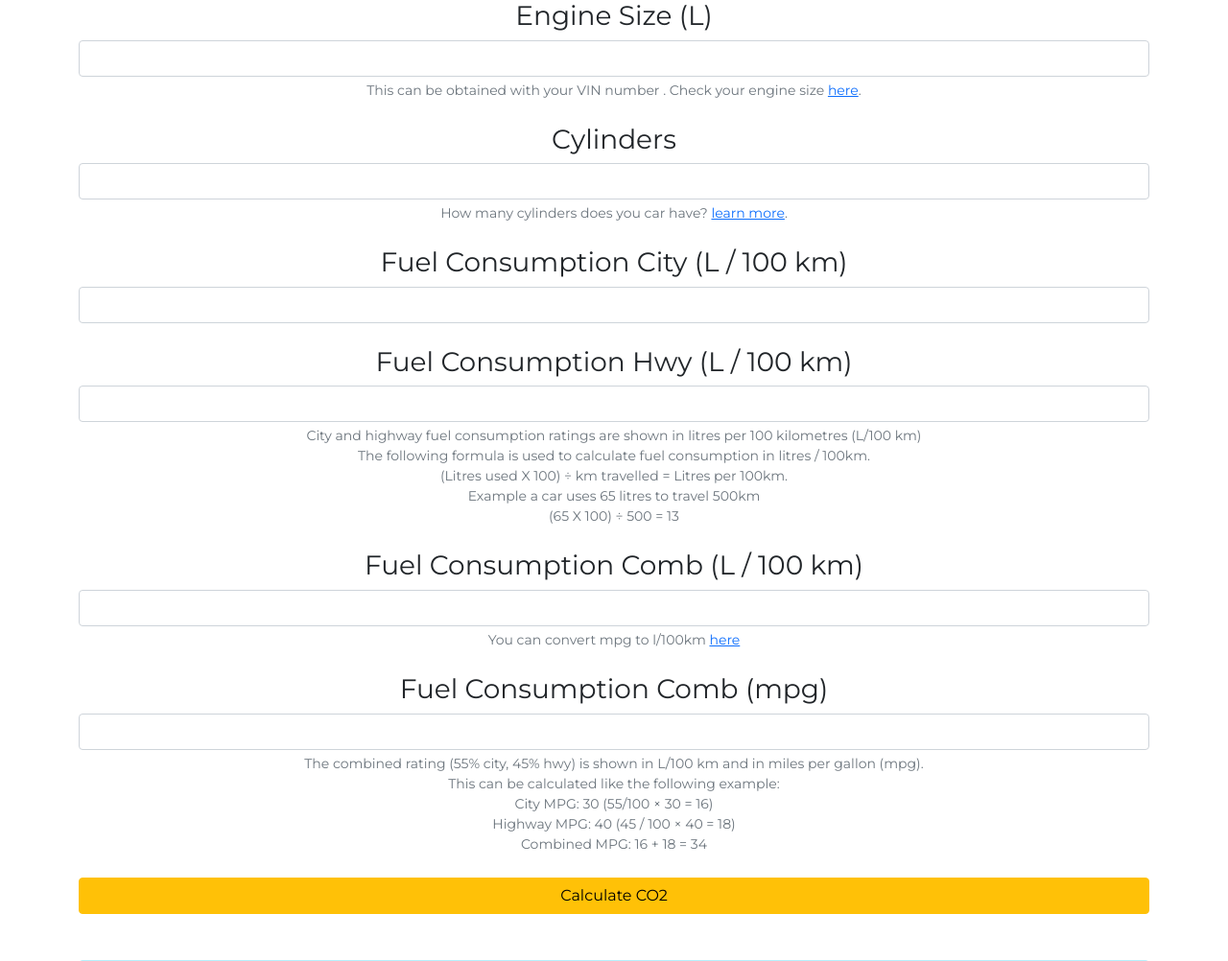
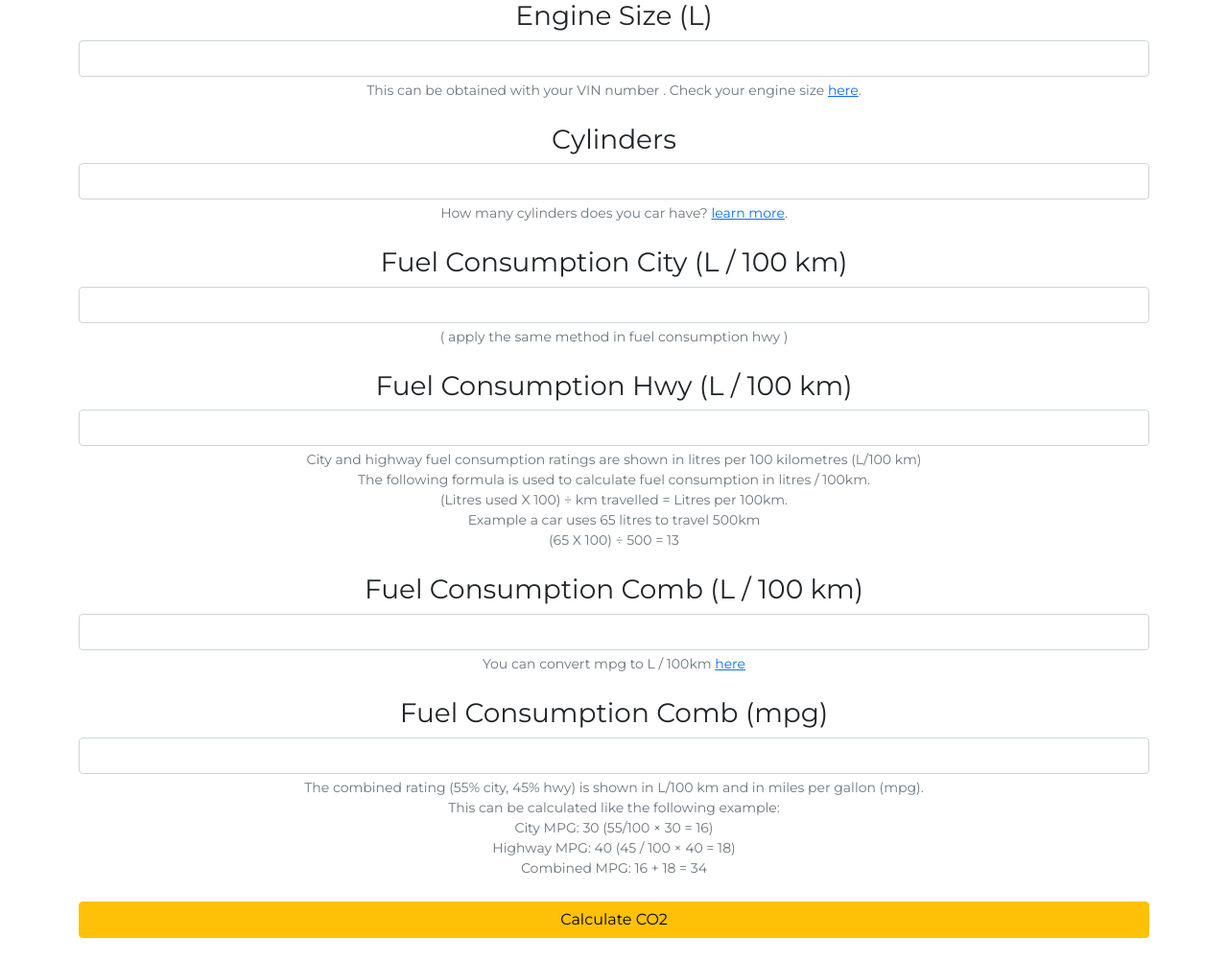
Before and after one commit to Samuel-2626/emission-predictor, a Flask app: page / in a window 1280 px wide. Shown: the part 105-1107 px from the top of the page at 96% size. Run offline with Flask 2, Linux system fonts and the light colour scheme; parts of the project's set-up code (start-up, migrations or seed data) failed here and were passed over; some web fonts are replaced.

```diff
--- a/templates/index.html
+++ b/templates/index.html
@@ -51,6 +51,7 @@
         <br>
         <h3>Fuel Consumption City (L / 100 km)</h3>
         <input name="Fuel Consumption City (L/100 km)" required="required" class="form-control" type="number" min="1" max="30" />
+		<div class="form-text">( apply the same method in fuel consumption hwy ) </div>
         <br>
         <h3>Fuel Consumption Hwy (L / 100 km)</h3>
 		<input name="Fuel Consumption Hwy (L/100 km)" required="required" class="form-control" type="number" min="1" max="30" />
@@ -70,7 +71,7 @@
     <br>
     <h3>Fuel Consumption Comb (L / 100 km)</h3>
         <input name="Fuel Consumption Comb (L/100 km)" required="required" class="form-control" type="number" min="1" max="30"/>
-		<div class="form-text">You can convert mpg to l/100km <a href="https://www.mpg-calculator.co.uk/mpg-to-l-100km/" target="_blank">here</a></div>
+		<div class="form-text">You can convert mpg to L / 100km <a href="https://www.mpg-calculator.co.uk/mpg-to-l-100km/" target="_blank">here</a></div>
         <br>
         <h3>Fuel Consumption Comb (mpg)</h3>
         <input name="Fuel Consumption Comb (mpg)" required="required" class="form-control" type="number" min="1" max="100" />
```
